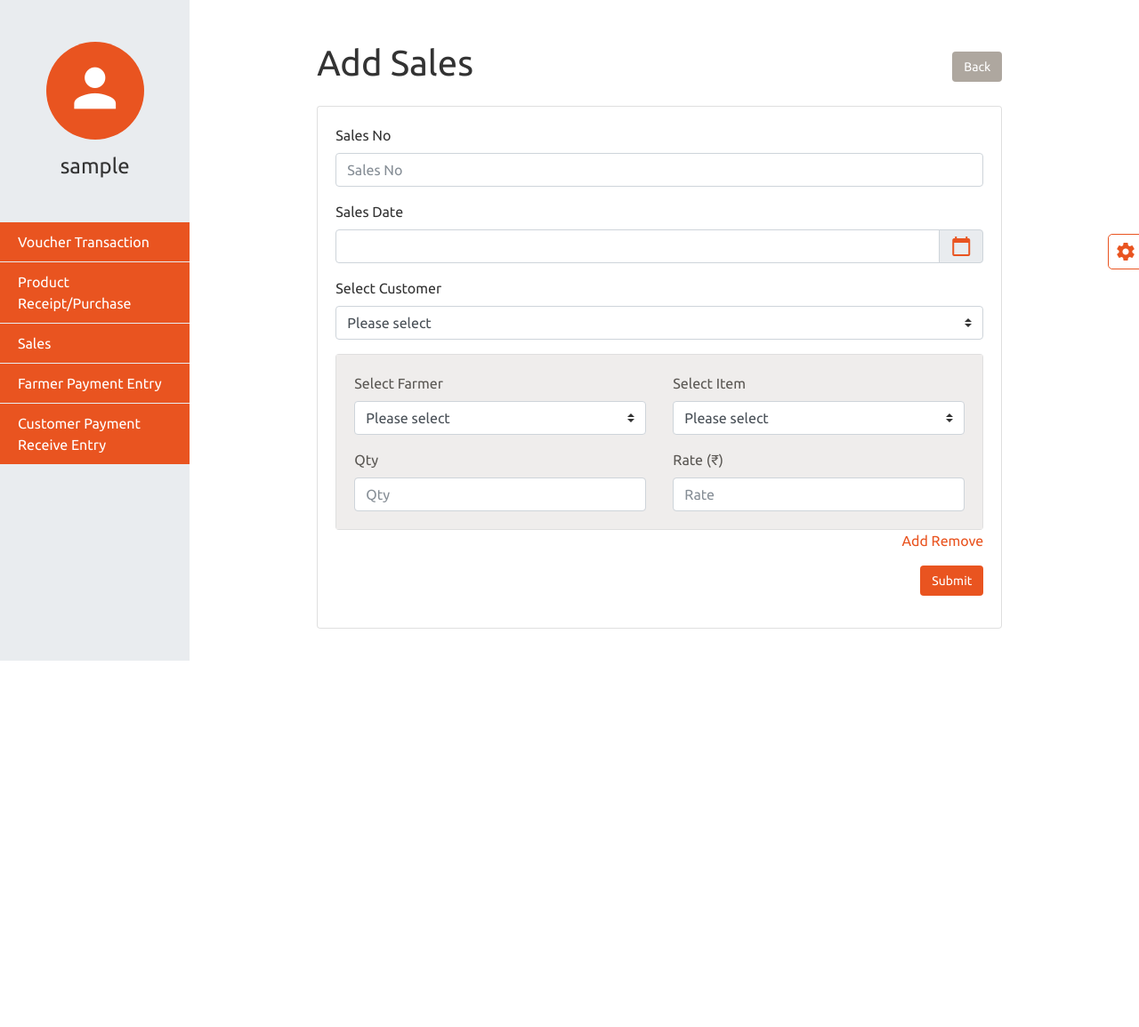
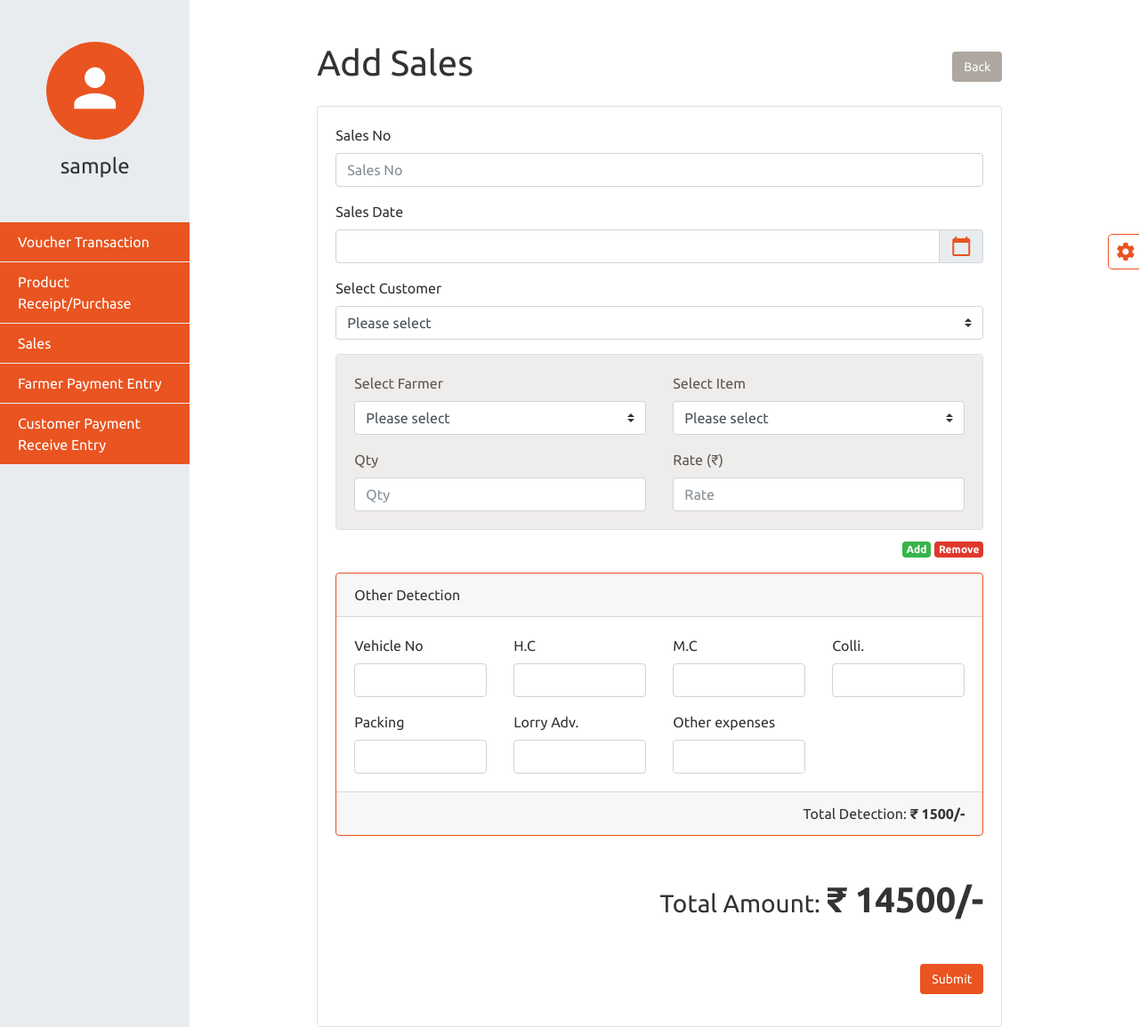
Before and after one commit to exsaro/mango-mandi, a PHP site: page /View/addSales.php in a window 1280 px wide. Shown: the part 57-1212 px from the top of the page at 89% size. Before the commit the page ends 800 px from the top, so only its background shows below. Run offline with PHP 8.4, Linux system fonts and the light colour scheme; the visitor is signed in with stand-in values (Sample User, id 1).

Commit message:
Total design added

```diff
--- a/View/addSales.php
+++ b/View/addSales.php
@@ -35,7 +35,7 @@
                             </select>
                         </div>
                         <div class="form-group">
-                        <div class="card">
+                        <div class="card mb-2">
                             <div class="card-body alert-secondary">
                                 <div class="row mb-3">
                                     <div class="col">
@@ -70,10 +70,60 @@
                             </div>
                         </div>
                         <p class="text-right fz12">
-                            <a style="" class="addClass" href="javascript:void(0);" >Add </a>
-                            <a style="" class="removeClass" href="javascript:void(0);">  Remove</a>
+                            <a style="" class="addClass badge badge-success" href="javascript:void(0);" >Add </a>
+                            <a style="" class="removeClass badge badge-danger" href="javascript:void(0);">  Remove</a>
                         </p>
                         </div>
+
+                        <div class="form-group">
+                            <div class="card border-primary">
+								<div class="card-header">Other Detection</div>
+								<div class="card-body">
+									<div class="row mb-3">
+										<div class="col-md-3">
+											<label for="">Vehicle No</label>
+											<input type="text" class="form-control" id="" name="" />
+										</div>
+										<div class="col-md-3">
+											<label for="">H.C</label>
+											<input type="text" class="form-control" id="" name="" />
+										</div>
+										<div class="col-md-3">
+											<label for="">M.C</label>
+											<input type="text" class="form-control" id="" name="" />
+										</div>
+										<div class="col-md-3">
+											<label for="">Colli.</label>
+											<input type="text" class="form-control" id="" name="" />
+										</div>
+									</div>
+									<div class="row">
+										<div class="col-md-3">
+											<label for="">Packing</label>
+											<input type="text" class="form-control" id="" name="" />
+										</div>
+										<div class="col-md-3">
+											<label for="">Lorry Adv.</label>
+											<input type="text" class="form-control" id="" name="" />
+										</div>
+										<div class="col-md-3">
+											<label for="">Other expenses</label>
+											<input type="text" class="form-control" id="" name="" />
+										</div>
+									</div>
+								</div>
+								<div class="card-footer text-right">
+									<span>Total Detection: </span><strong>₹ 1500/-</strong>
+								</div>
+                            </div>
+                        </div>
+
+						<div class="my-5">
+							<p class="text-right h1"><span class="h3">Total Amount: </span><strong>₹ 14500/-</strong></p>
+						</div>
+
+
+
 
 
 
--- a/View/addVoucher.php
+++ b/View/addVoucher.php
@@ -114,7 +114,10 @@
                             <?php } ?>
                         </div>
                         <!-- Add and Remove Transaction END-->
-                                  <p><span class="font-weight-bold">Total Amount : </span> <span id="calcTotalVoucher"><?php echo $amount; ?> </span></span></p>
+
+                        <div class="my-5">
+							<p class="text-right h1"><span class="h3">Total Amount: </span><strong>₹ <span id="calcTotalVoucher"><?php echo $amount; ?></span>/-</strong></p>
+						</div>
 
                         <div class="form-group text-right">
                         <button  type="submit" name='<?php echo $submitType; ?>' class="btn btn-primary">Submit</button>
```
Also changed, not shown: View/addPurchase.php (+47 -0 lines).
